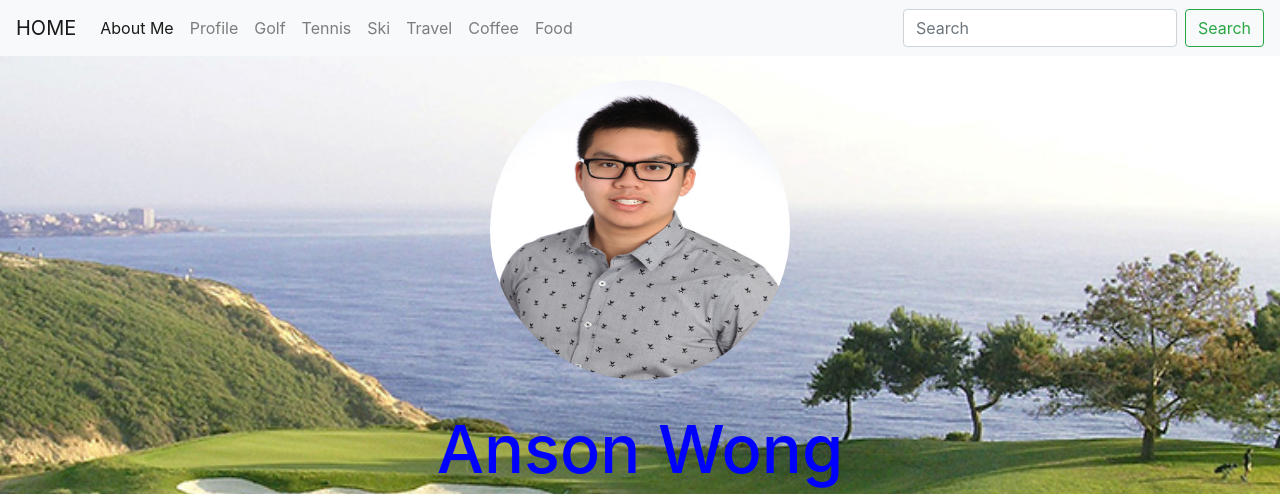
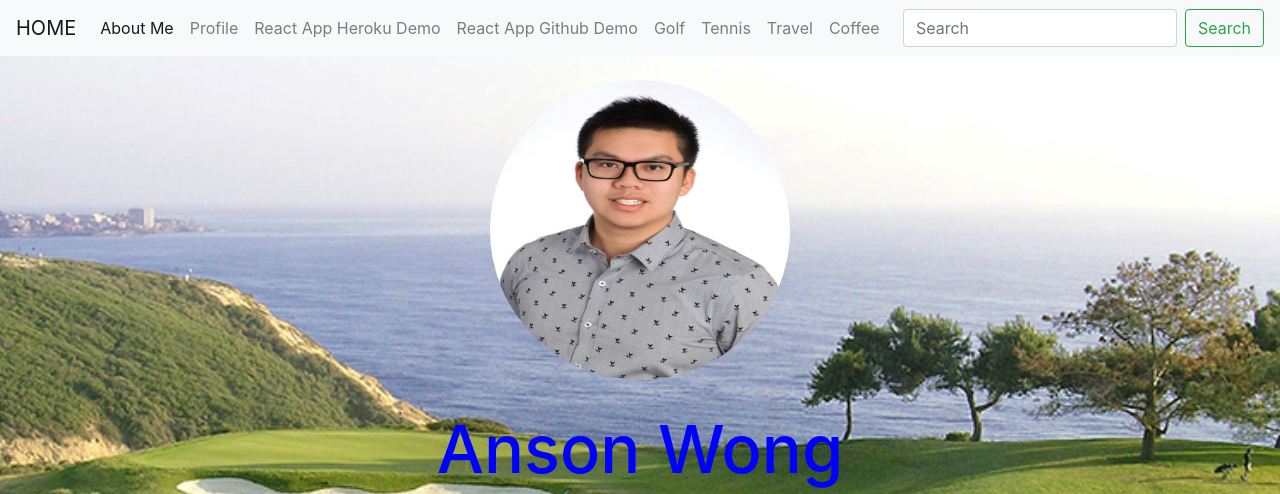
Before and after one commit to ansonhywong/ansonhywong.github.io, a plain HTML site: page index.html in a window 1280 px wide. Shown: the top 494 px of the page. Drawn offline with nearby package versions, Linux system fonts and the light colour scheme.

Commit message:
update react

```diff
--- a/index.html
+++ b/index.html
@@ -31,6 +31,14 @@
                 </li>
 
                 <li class="nav-item">
+                  <a class="nav-link" href="https://chat-app-anson.herokuapp.com/">React App Heroku Demo</a>
+                </li>
+
+                <li class="nav-item">
+                  <a class="nav-link" href="https://github.com/ansonhywong/Chat_App">React App Github Demo</a>
+                </li>
+
+                <li class="nav-item">
                   <a class="nav-link" href="#">Golf</a>
                 </li>
 
@@ -39,19 +47,11 @@
                 </li>
 
                 <li class="nav-item">
-                  <a class="nav-link" href="#">Ski</a>
-                </li>
-
-                <li class="nav-item">
                   <a class="nav-link" href="#">Travel</a>
                 </li>
 
                 <li class="nav-item">
                   <a class="nav-link" href="#">Coffee</a>
-                </li>
-
-                <li class="nav-item">
-                  <a class="nav-link" href="#">Food</a>
                 </li>
 
               </ul>
```
